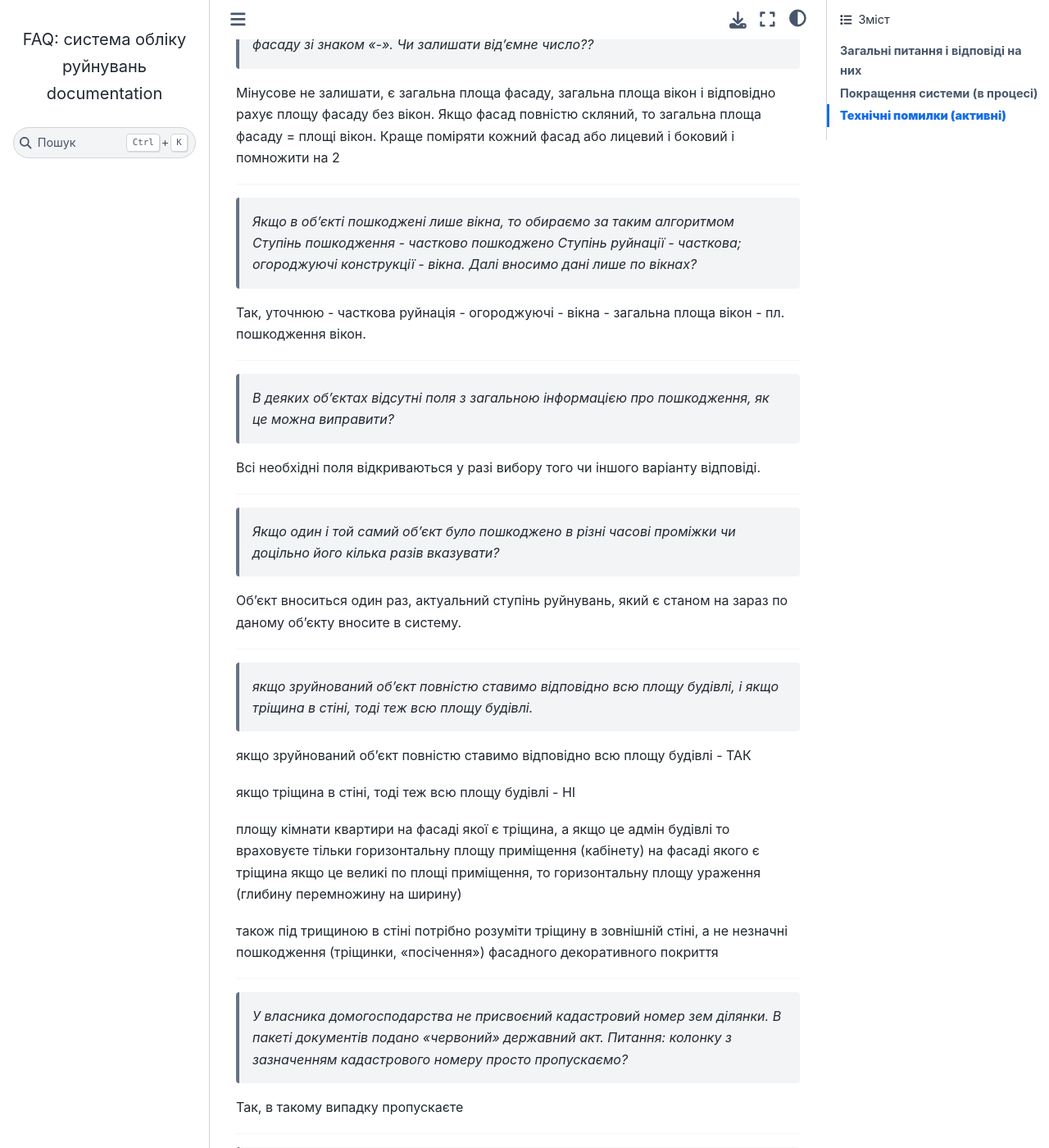
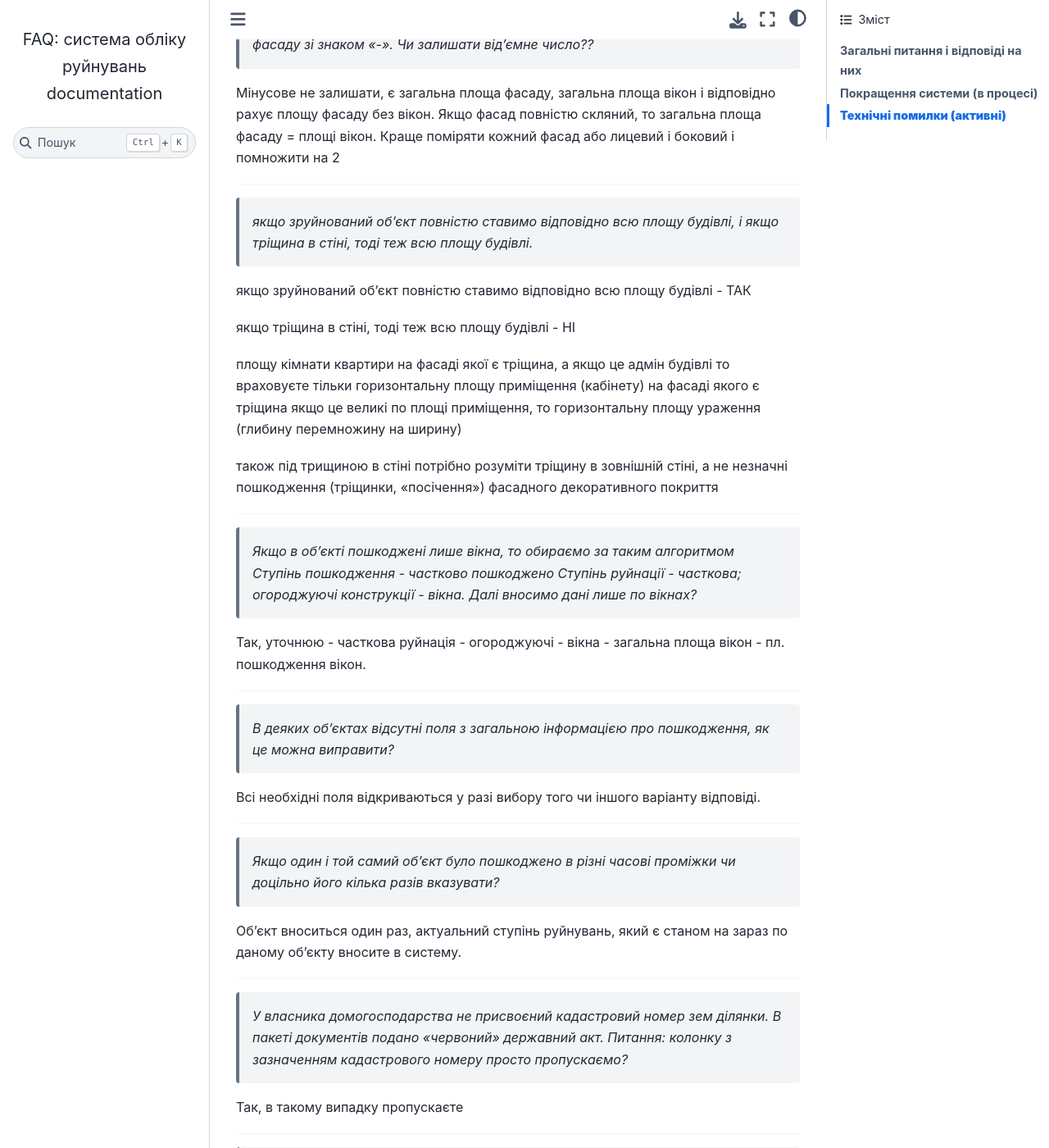
Before and after one commit to hp0404/docs.rebuild, a Sphinx documentation site: the page built from docs/source/index.md, in a window 1280 px wide and 1400 px high, scrolled down 14484 px. Shown: the whole window at 82% size. Built offline with Sphinx 7.4.7 and the Sphinx Book theme 1.1.4, drawn with Linux system fonts in a browser that asks for light colours; some of the changed lines change nothing that is shown; some of the changed text lies outside the part shown.

Commit message:
Updated docs

```diff
--- a/docs/source/index.md
+++ b/docs/source/index.md
@@ -6,7 +6,7 @@
 * переглянути керівництво з користування системою можна за [посиланням](https://docs.google.com/document/d/1hqHZ8R5iTV7zHfnh6B-JPdyyveOn_sPY/edit?usp=sharing&ouid=107928786623657603960&rtpof=true&sd=true);
 * поставити запитання можна через [форму](https://forms.gle/Vd8zJrTydsTgpC6p9).
 
-*Востаннє оновлено: <!-- date starts -->12.09.2022 17:08:23<!-- date ends -->*
+*Востаннє оновлено: <!-- date starts -->12.09.2022 18:58:21<!-- date ends -->*
 
 ---
 
@@ -358,6 +358,18 @@
 Мінусове не залишати, є загальна площа фасаду, загальна площа вікон і відповідно рахує площу фасаду без вікон. Якщо фасад повністю скляний, то загальна площа фасаду = площі вікон. Краще поміряти кожний фасад або лицевий і боковий і помножити на 2
 
 ---
+> *якщо зруйнований об'єкт повністю ставимо відповідно всю площу будівлі, і якщо тріщина в стіні, тоді теж всю площу будівлі.*
+
+якщо зруйнований об'єкт повністю ставимо відповідно всю площу будівлі - ТАК
+
+якщо тріщина в стіні, тоді теж всю площу будівлі - НІ
+
+площу кімнати квартири на фасаді якої є тріщина, а якщо це адмін будівлі то враховуєте тільки горизонтальну площу приміщення (кабінету) на фасаді якого є тріщина
+якщо це великі по площі приміщення, то горизонтальну площу ураження (глибину перемножину на ширину)
+
+також під трищиною в стіні потрібно розуміти тріщину в зовнішній стіні, а не незначні пошкодження (тріщинки, "посічення") фасадного декоративного покриття
+
+---
 > *Якщо в об’єкті пошкоджені лише вікна, то обираємо за таким алгоритмом Ступінь пошкодження - частково пошкоджено Ступінь руйнації - часткова; огороджуючі конструкції - вікна. Далі вносимо дані лише по вікнах?*
 
 Так, уточнюю - часткова руйнація - огороджуючі - вікна - загальна площа вікон - пл. пошкодження вікон.
@@ -371,18 +383,6 @@
 > *Якщо один і той самий об'єкт було пошкоджено в різні часові проміжки чи доцільно його кілька разів вказувати?*
 
 Об'єкт вноситься один раз, актуальний ступінь руйнувань, який є станом на зараз по даному об'єкту вносите в систему.
-
----
-> *якщо зруйнований об'єкт повністю ставимо відповідно всю площу будівлі, і якщо тріщина в стіні, тоді теж всю площу будівлі.*
-
-якщо зруйнований об'єкт повністю ставимо відповідно всю площу будівлі - ТАК
-
-якщо тріщина в стіні, тоді теж всю площу будівлі - НІ
-
-площу кімнати квартири на фасаді якої є тріщина, а якщо це адмін будівлі то враховуєте тільки горизонтальну площу приміщення (кабінету) на фасаді якого є тріщина
-якщо це великі по площі приміщення, то горизонтальну площу ураження (глибину перемножину на ширину)
-
-також під трищиною в стіні потрібно розуміти тріщину в зовнішній стіні, а не незначні пошкодження (тріщинки, "посічення") фасадного декоративного покриття
 
 ---
 > *У власника домогосподарства не присвоєний кадастровий номер зем ділянки. В пакеті документів подано "червоний" державний акт. Питання: колонку з зазначенням кадастрового номеру просто пропускаємо?*
```
